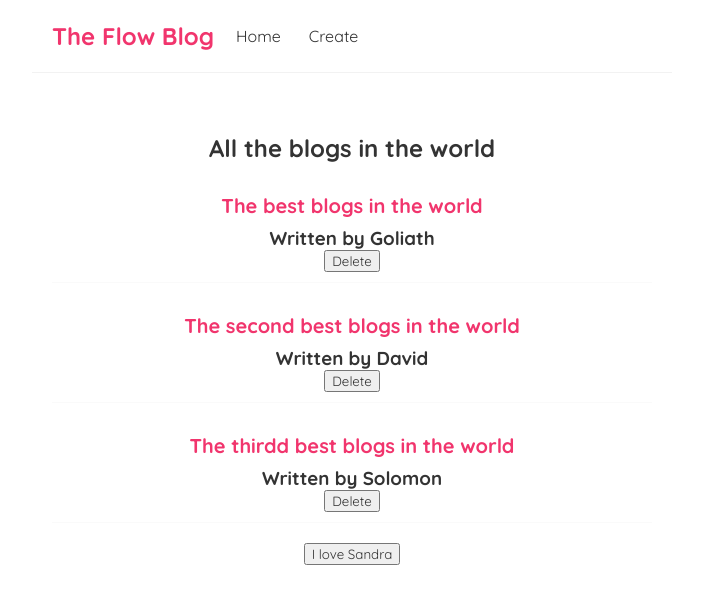
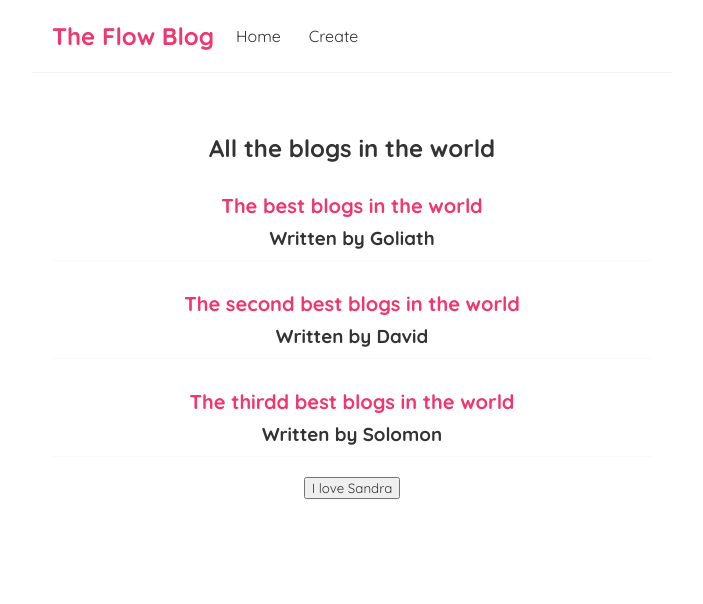
Before and after one commit to FrancisFlow/React-Blog, a React (Create React App) app: page / in a window 1280 px wide. Shown: the top 604 px of the page, without its empty margins (288-991 px from the left). Built offline with nearby package versions, Linux system fonts and the light colour scheme; data requests are answered from the project's data file.

Commit message:
Removed the delete function prop and its event button

```diff
--- a/src/BlogList.js
+++ b/src/BlogList.js
@@ -1,4 +1,4 @@
-const BlogList = ({blogs, title, handleDelete}) => {
+const BlogList = ({blogs, title}) => {
     return (
 
         <>
@@ -16,8 +16,6 @@
                 <h2>{blog.title}</h2>
 
                 <h3>Written by {blog.author}</h3>
-
-                <button onClick={()=> handleDelete(blog.id)}>Delete</button>
                 </div>
 
                 ))}
```
